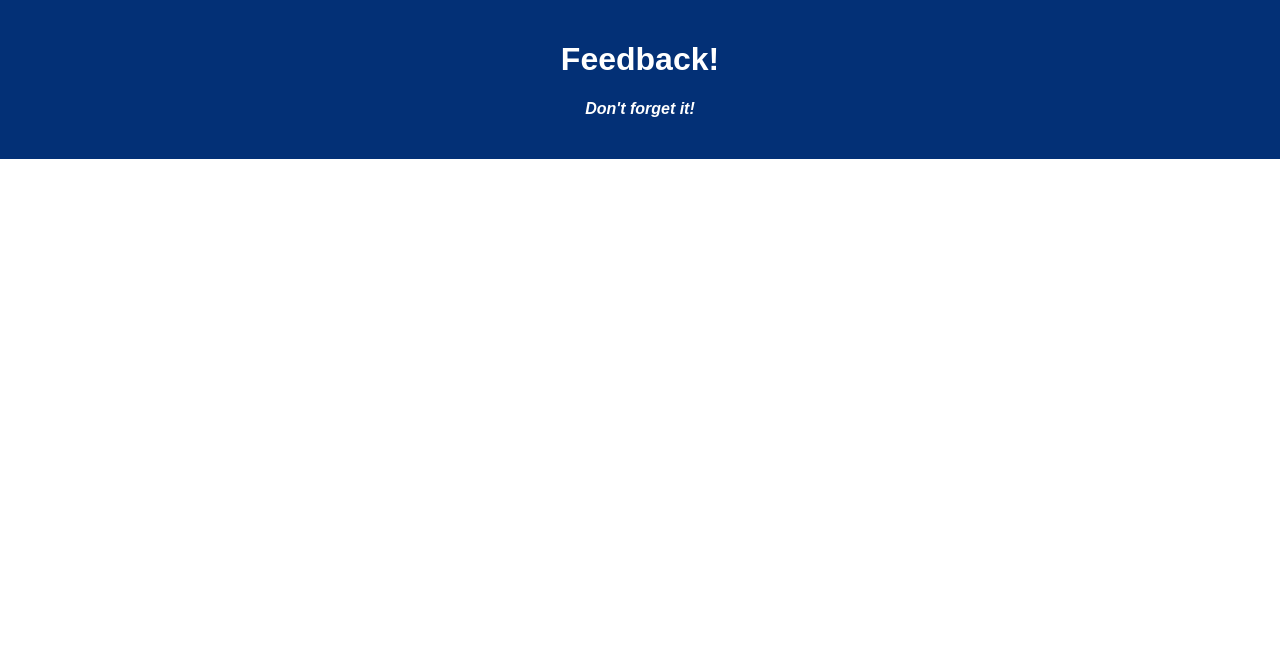
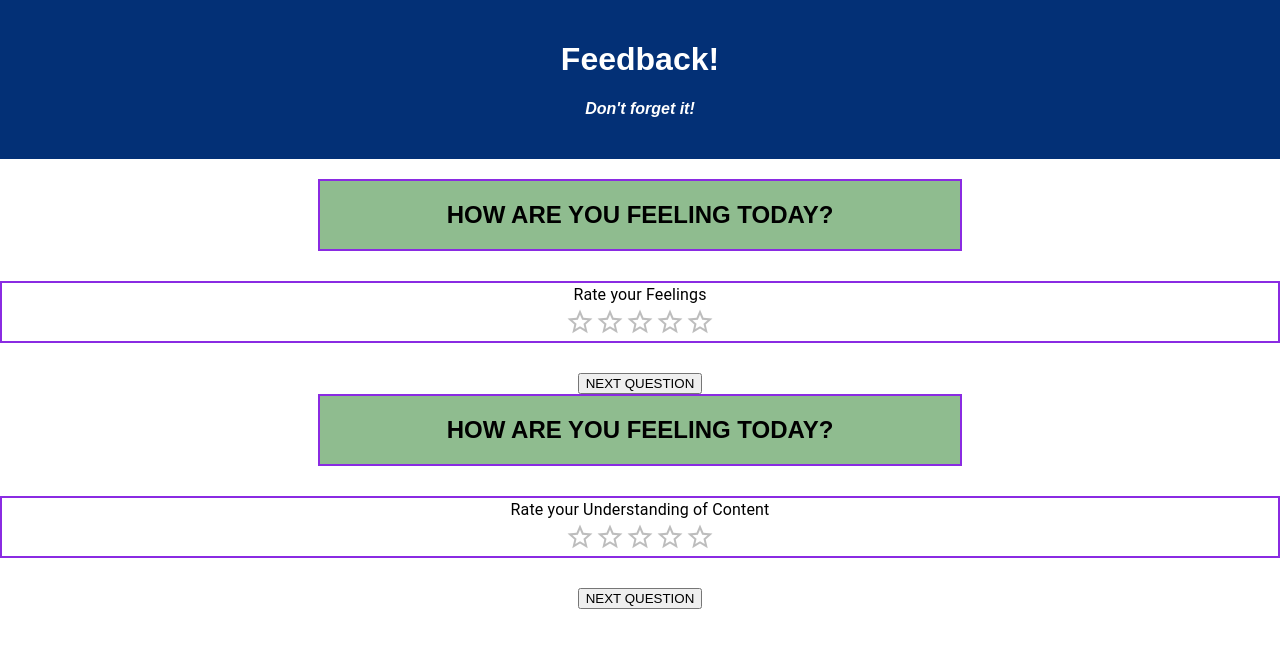
Before and after one commit to LeahGrim/redux-feedback-loop, a React (Create React App) app: page / in a window 1280 px wide. Shown: the top 648 px of the page. Built offline with nearby package versions, Linux system fonts and the light colour scheme.

Commit message:
with some help, main infastructure is defined, feeling and understanding pages are set up

```diff
--- a/package.json
+++ b/package.json
@@ -4,6 +4,9 @@
   "private": true,
   "proxy": "http://localhost:5000",
   "dependencies": {
+    "@emotion/react": "^11.7.1",
+    "@emotion/styled": "^11.6.0",
+    "@mui/material": "^5.3.0",
     "axios": "^0.21.1",
     "express": "^4.17.1",
     "pg": "^8.2.1",
@@ -12,7 +15,8 @@
     "react-redux": "^7.2.6",
     "react-router-dom": "^5.3.0",
     "react-scripts": "^5.0.0",
-    "redux": "^4.1.2"
+    "redux": "^4.1.2",
+    "redux-logger": "^3.0.6"
   },
   "devDependencies": {
     "nodemon": "^1.18.5"
--- a/src/components/App/App.jsx
+++ b/src/components/App/App.jsx
@@ -1,7 +1,8 @@
 import React from 'react';
 import axios from 'axios';
 import './App.css';
-
+import Feel from '../Feel/Feel.jsx';
+import PageTwo from '../PageTwo/PageTwo.jsx';
 function App() {
 
   return (
@@ -10,6 +11,11 @@ function App() {
         <h1 className='App-title'>Feedback!</h1>
         <h4>Don't forget it!</h4>
       </header>
+     <Feel />
+     <PageTwo />
+
+
+
     </div>
   );
 }
--- /dev/null
+++ b/src/components/Feel/Feel.css
@@ -0,0 +1,14 @@
+.pageOneHeader{
+    border: 2px solid blueviolet;
+    background-color: darkseagreen;
+    width: 50%;
+    margin: auto;
+    margin-bottom: 30px;
+
+}
+
+.question1{
+    border: 2px solid blueviolet;
+    margin: auto;
+    margin-bottom: 30px;
+}
--- /dev/null
+++ b/src/components/Feel/Feel.jsx
@@ -0,0 +1,59 @@
+import './Feel.css';
+import {useDispatch} from 'react-redux';
+import { Typography, Rating } from '@mui/material';
+import React, { useState } from 'react';
+
+function Feel(){
+   //set value from rating buttons
+    const [feeling, setFeeling]= useState(0);
+
+    //setup dispatch:
+    const dispatch = useDispatch();
+
+    //when next button is pushed
+            //(1) send "feeling" (name) and value to reducer using dispatch
+            //(2) go to next page
+
+    const onNext1Button = () => {
+        console.log('in onNextButton Feeling is', feeling);
+
+        //dispatch request:
+        dispatch({
+            type: 'ADD_FEELING',
+            payload: feeling
+        })
+    }
+
+
+    return(
+
+        <>
+        <div>
+            <div className="pageOneHeader">
+            <h2> HOW ARE YOU FEELING TODAY?</h2>
+            </div>
+                    <div className= "question1">
+                    <Typography component="legend">Rate your Feelings</Typography>
+                    <Rating
+                            name= "feeling"
+                            defaultValue={0}
+                            size="large"
+                            value={feeling}
+                            onChange={(event, newValue) => {
+                                setFeeling(newValue);
+                              }}
+                        />
+                    </div>
+                    <button className="nextButton" onClick={onNext1Button}>
+                                            NEXT QUESTION
+                    </button>
+
+        </div>
+        </>
+
+
+
+    )
+}
+
+export default Feel;
--- /dev/null
+++ b/src/components/PageTwo/PageTwo.css
@@ -0,0 +1,13 @@
+.pageTwoHeader{
+    border: 2px solid blueviolet;
+    background-color: darkseagreen;
+    width: 50%;
+    margin: auto;
+    margin-bottom: 30px;
+}
+
+.question1{
+    border: 2px solid blueviolet;
+    margin: auto;
+    margin-bottom: 30px;
+}
--- /dev/null
+++ b/src/components/PageTwo/PageTwo.jsx
@@ -0,0 +1,52 @@
+import './PageTwo.css'
+import {useDispatch} from 'react-redux';
+import { Typography, Rating } from '@mui/material';
+import React, { useState } from 'react';
+function PageTwo(){
+    //set value from rating buttons
+    const [understanding, setUnderstanding]= useState(0);
+
+    //setup dispatch:
+    const dispatch = useDispatch();
+
+    //when next button is pushed
+            //(1) send "understanding" value to reducer using dispatch
+            //(2) go to next page
+
+    const onNext2Button = () => {
+        console.log('in onNextButton understanding is', understanding);
+
+        //dispatch request:
+        dispatch({
+            type: 'ADD_UNDERSTANDING',
+            payload: understanding
+        })
+    }
+
+    return(
+        <>
+        <div>
+            <div className="pageTwoHeader">
+            <h2> HOW ARE YOU FEELING TODAY?</h2>
+            </div>
+                    <div className= "question1">
+                    <Typography component="legend">Rate your Understanding of Content</Typography>
+                    <Rating
+                            name= "understanding"
+                            defaultValue={0}
+                            size="large"
+                            value={understanding}
+                            onChange={(event, newValue) => {
+                                setUnderstanding(newValue);
+                              }}
+                        />
+                    </div>
+                    <button className="nextButton" onClick={onNext2Button}>
+                                            NEXT QUESTION
+                    </button>
+
+        </div>
+        </>
+    )
+}
+export default PageTwo;
--- a/src/index.js
+++ b/src/index.js
@@ -1,8 +1,41 @@
 import React from 'react';
+import { Provider } from 'react-redux';
 import ReactDOM from 'react-dom';
 import './index.css';
 import App from './components/App/App';
 import registerServiceWorker from './registerServiceWorker';
+import { createStore, combineReducers, applyMiddleware } from 'redux';
+import logger from 'redux-logger';
+//REDUCERS
 
-ReactDOM.render(<App />, document.getElementById('root'));
+const feedbackReducer = (
+    state = {
+        feeling: '',
+        understanding: '',
+        support: '',
+        comments: '',
+},
+action) => {
+    switch (action.type){
+        case 'ADD_FEELING':
+            return {...state, feeling: (state.feeling = action.payload)};
+        case 'ADD_UNDERSTANDING':
+            return{...state, understanding: (state.understanding = action.payload)};
+    }
+    return state;
+}
+
+
+//create the store object to hold all the App Info
+const storeInstance = createStore(
+
+    combineReducers({
+        feedbackReducer
+    }),
+    //applyMiddleWare(logger)
+);
+
+// Wrap our App in a Provider, this makes Redux available in
+// our entire application
+ReactDOM.render(<Provider store= {storeInstance}><App /> </Provider> , document.getElementById('root'));
 registerServiceWorker();
```
Also changed, not shown: 2 other files (tests, documents, lock files or other folders).
